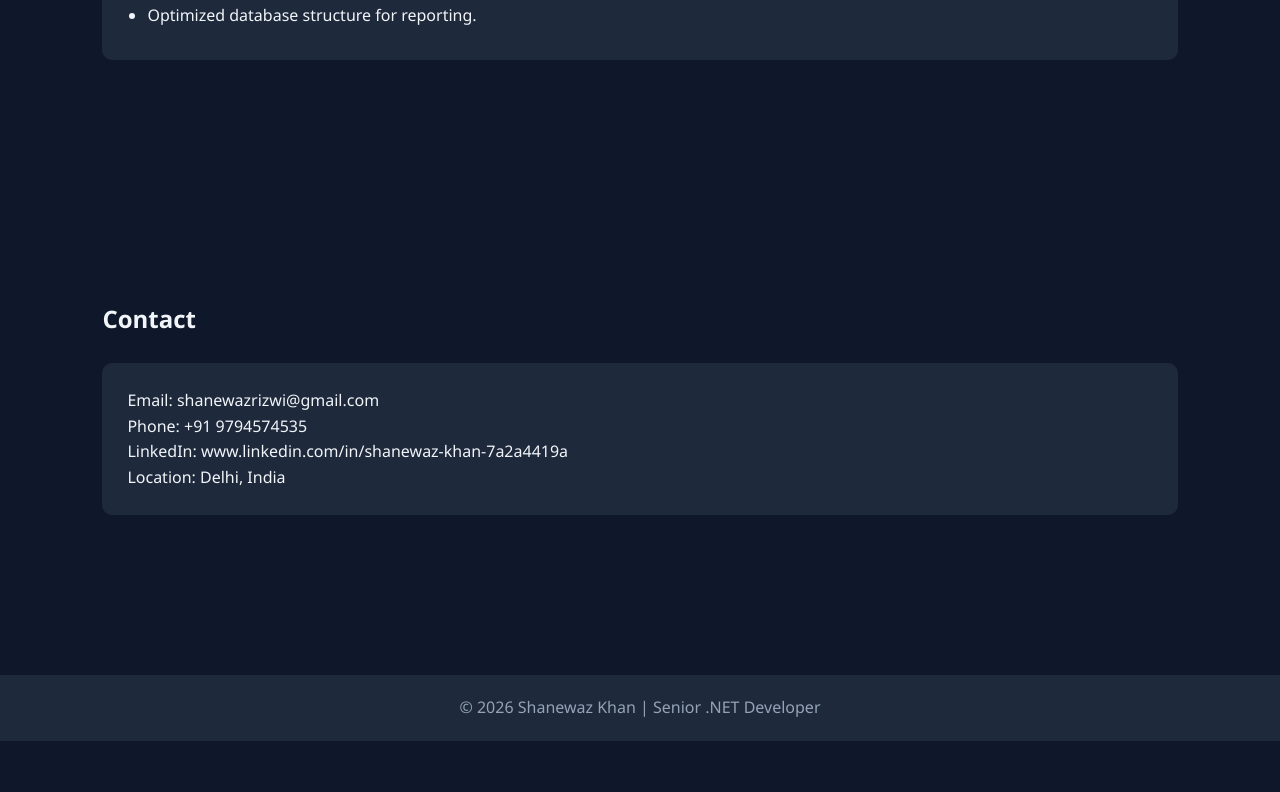
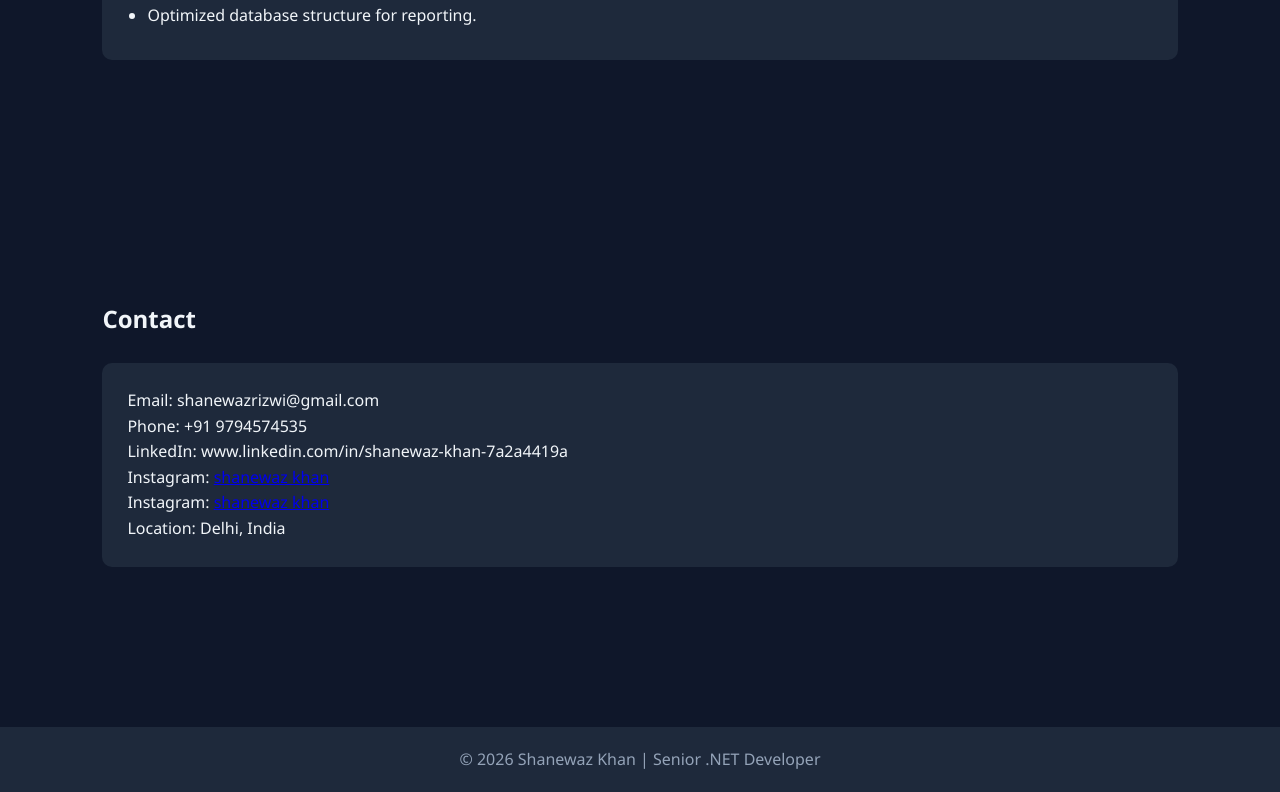
Before and after one commit to Shanewazrizwi/shanewazrizwi.github.io, a plain HTML site: page index.html in a window 1280 px wide. Shown: the part 3418-4210 px from the top of the page. Before the commit the page ends 4159 px from the top, so only its background shows below. Drawn offline with Linux system fonts and the light colour scheme.

Commit message:
Update index.html

```diff
--- a/index.html
+++ b/index.html
@@ -377,7 +377,8 @@ containerization using Docker, and cloud-based deployments.
 <p>Phone: +91 9794574535</p>
 
 <p>LinkedIn: www.linkedin.com/in/shanewaz-khan-7a2a4419a</p>
-
+<p>Instagram: <a href="https://www.instagram.com/shanewaz.khan">shanewaz khan</a></p>
+<p>Instagram: <a href="https://www.instagram.com/shanewaz.khan3">shanewaz khan</a></p>
 <p>Location: Delhi, India</p>
 
 </div>
```
